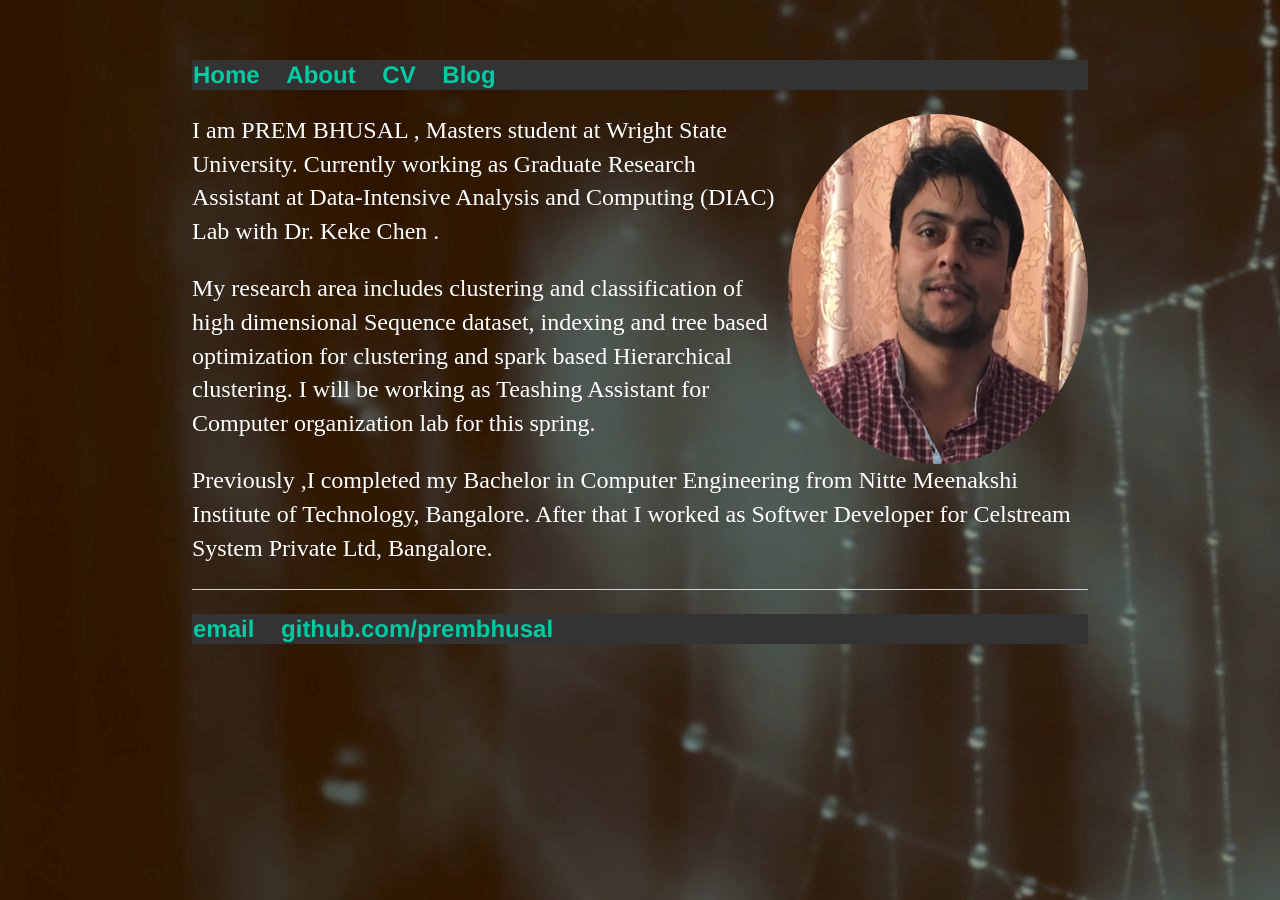
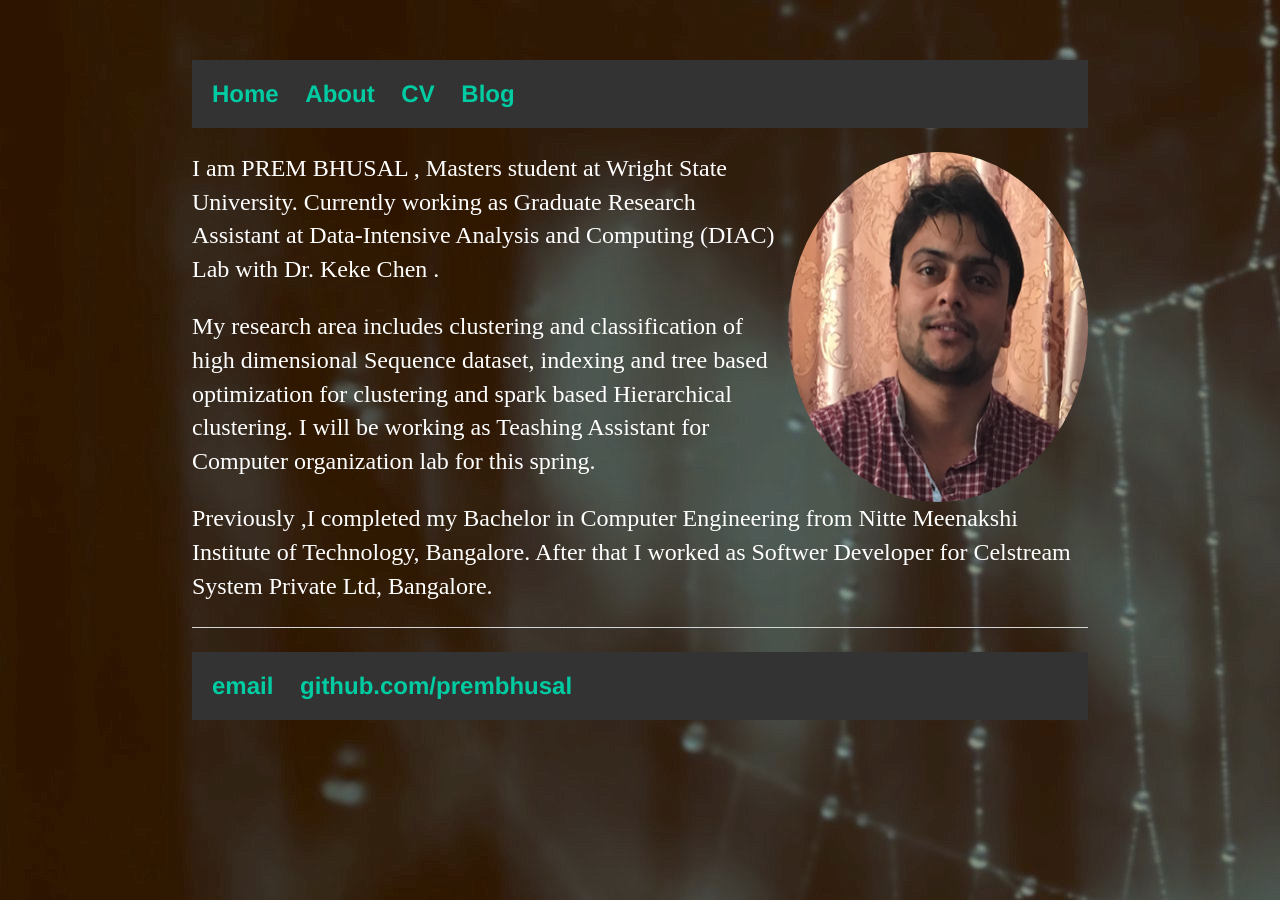
Before and after one commit to prembhusal/prembhusalWebsite, a Jekyll site: the page built from index.html, in a window 1280 px wide. Built offline with Jekyll 4.4.1, drawn with Linux system fonts in a browser that asks for light colours.

Commit message:
Update main.css

```diff
--- a/css/main.css
+++ b/css/main.css
@@ -10,6 +10,7 @@ nav ul, footer ul {
     font-size: 1.5em;
     color: #00cca3;
     background-color: #333;
+    padding: 20px 20px;
 }
 nav ul li, footer ul li {
     display: inline;
```
